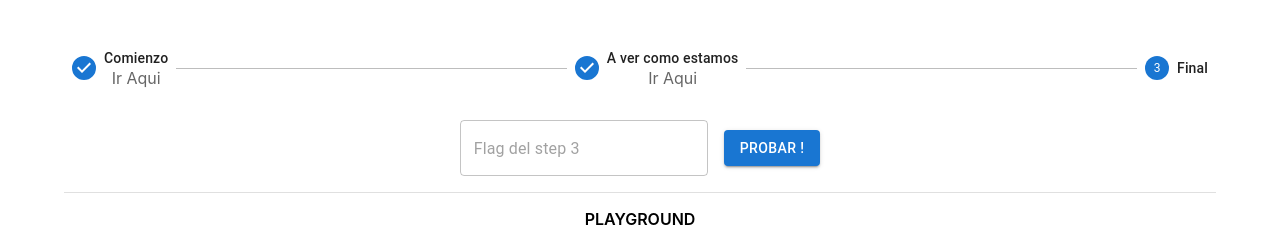
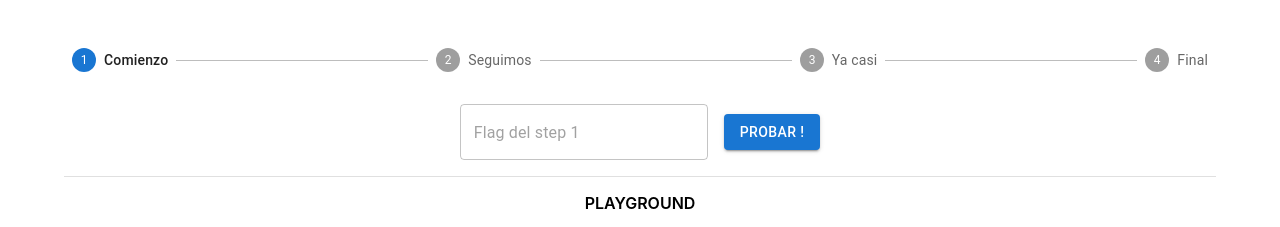
Before and after one commit to augustodelg/dsa-tp-final, a React (Create React App) app in the folder front-end/: page / in a window 1280 px wide. Shown: the top 227 px of the page. Built offline with nearby package versions, Linux system fonts and the light colour scheme; no server answers.

Commit message:
final changes

```diff
--- a/front-end/src/components/GeneralStepper.tsx
+++ b/front-end/src/components/GeneralStepper.tsx
@@ -16,10 +16,14 @@ interface Props {
 }
 
 export default function GeneralStepper(props: PropsWithChildren<Props>) {
-  const [activeStep, setActiveStep] = React.useState<number>(2);
+  const [activeStep, setActiveStep] = React.useState<number>(0);
+  const [maxStepSolved, setMaxStepSolved] = React.useState<number>(0);
 
   const updateCurrentStep = () => {
     let newValue = activeStep + 1;
+    if (newValue > maxStepSolved) {
+      setMaxStepSolved(Math.min(newValue, stepperLabel.length - 1));
+    }
     if (newValue > stepperLabel.length - 1) {
       alert("Gracias por jugar ! ")
     }
@@ -29,6 +33,8 @@ export default function GeneralStepper(props: PropsWithChildren<Props>) {
   const appSteps: Array<JSX.Element> = [
     <SQLInjectionStep
     />,
+    <>
+    </>,
     <XSSStep
     />,
     <SteganographyStep
@@ -44,7 +50,7 @@ export default function GeneralStepper(props: PropsWithChildren<Props>) {
               const stepProps: { completed?: boolean } = {};
               const labelProps: { optional?: React.ReactNode } = {};
 
-              if (index < activeStep) {
+              if (index < activeStep || index < maxStepSolved) {
                 stepProps.completed = true;
                 labelProps.optional = (
                   <div onClick={() => setActiveStep(index)}>
--- a/front-end/src/interfaces/AppStep.ts
+++ b/front-end/src/interfaces/AppStep.ts
@@ -4,6 +4,7 @@ export interface AppStep {
 
 export const stepperLabel: Array<string> = [
   "Comienzo",
-  "A ver como estamos",
+  "Seguimos ",
+  "Ya casi",
   "Final"
 ]
```
